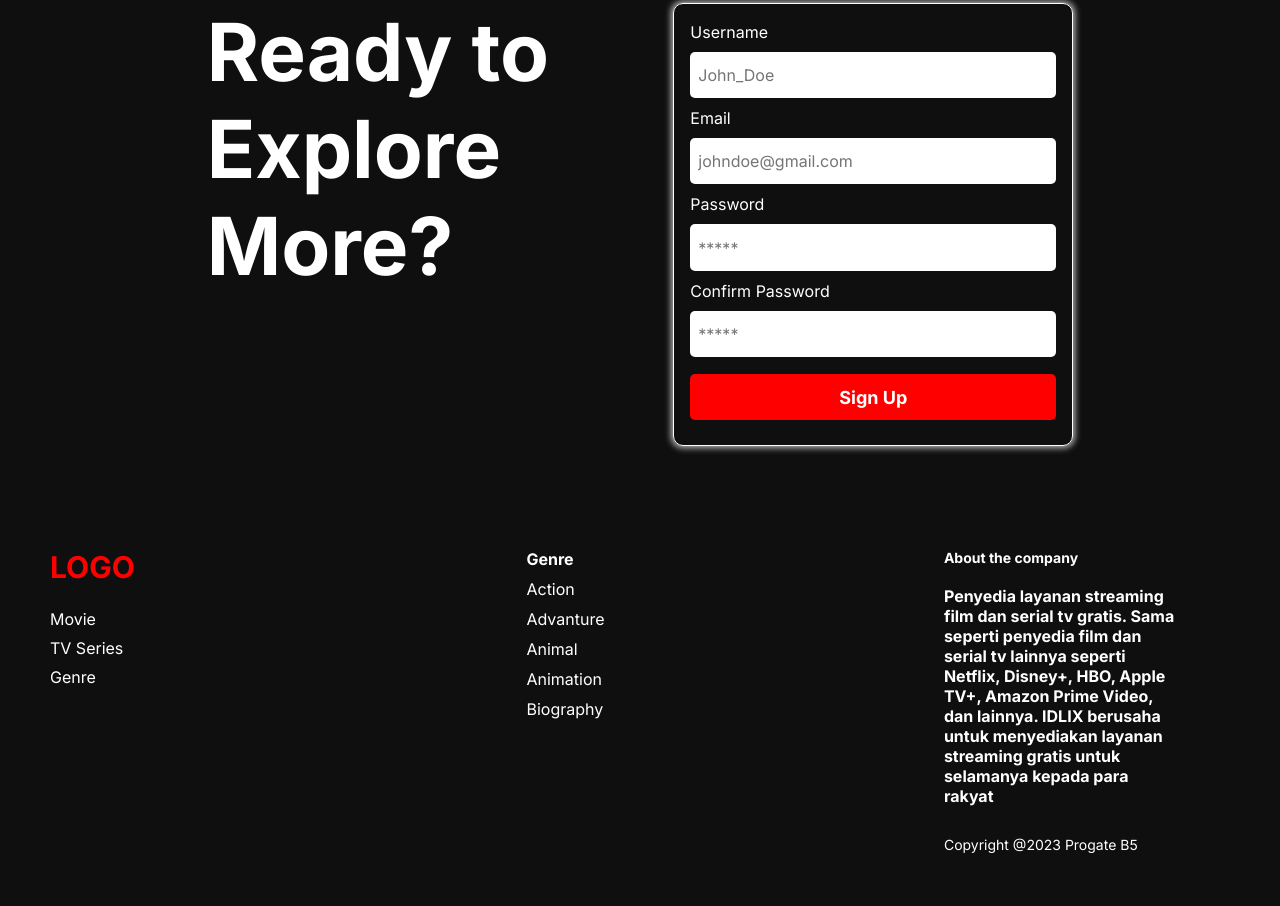
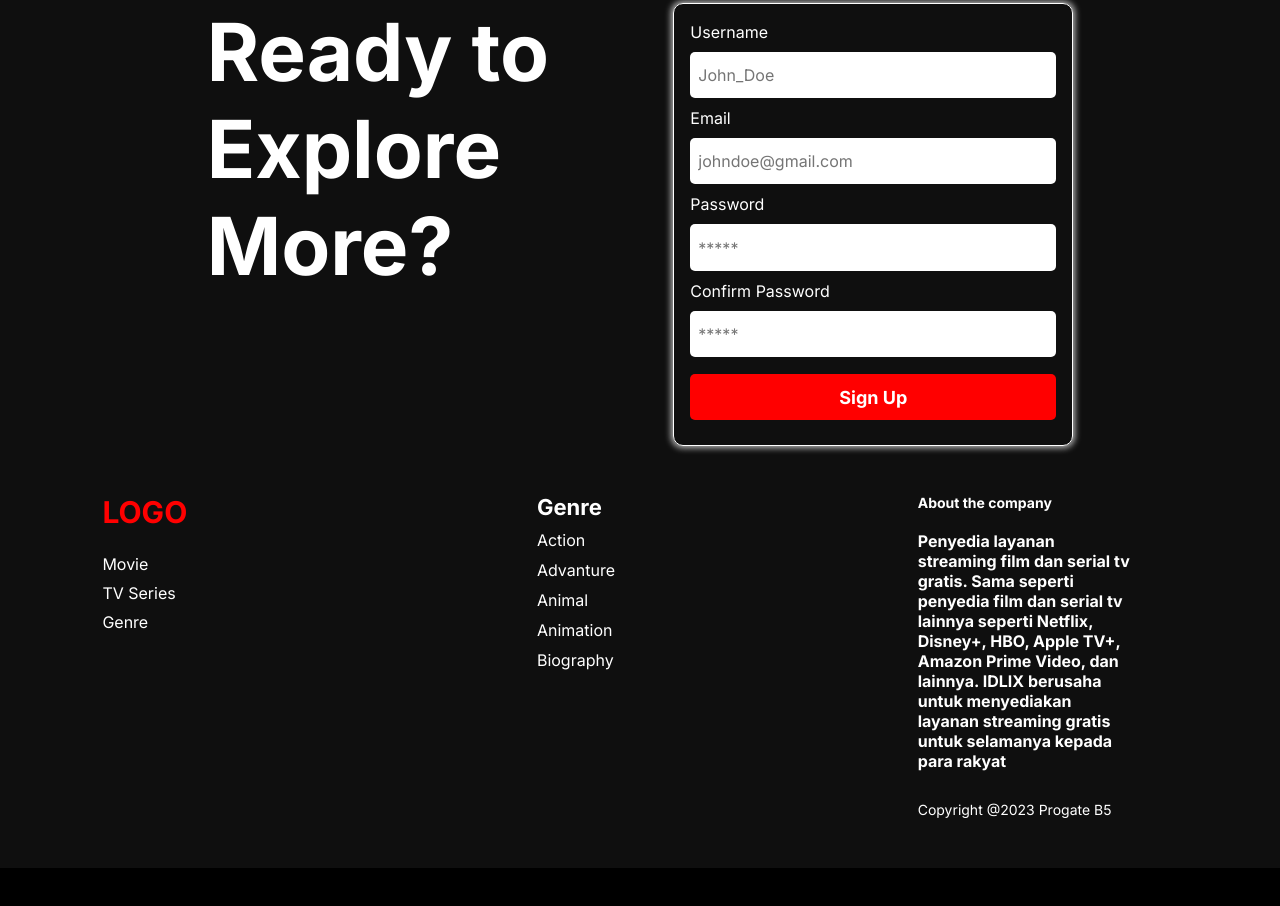
Before and after one commit to andikadwikid/B5DTS23.github.io, a plain HTML site: page index.html in a window 1280 px wide. Shown: the part 2062-2968 px from the top of the page. After the commit the page ends 2930 px from the top, so only its background shows below. Drawn offline with nearby package versions, Linux system fonts and the light colour scheme.

Commit message:
update footer

```diff
--- a/css/footer-style.css
+++ b/css/footer-style.css
@@ -5,7 +5,9 @@
   width: 100%;
   text-align: left;
   font: bold 16px sans-serif;
-  padding: 55px 50px;
+  padding-left: 8%;
+  padding-right: 8%;
+  padding-bottom: 50px;
 }
 
 .footer-distributed .footer-left,
@@ -64,6 +66,7 @@
 }
 
 .footer-distributed .footer-center h4 {
+  font-size: 22px;
   color: #fff;
   font-weight: 900;
 }
```
